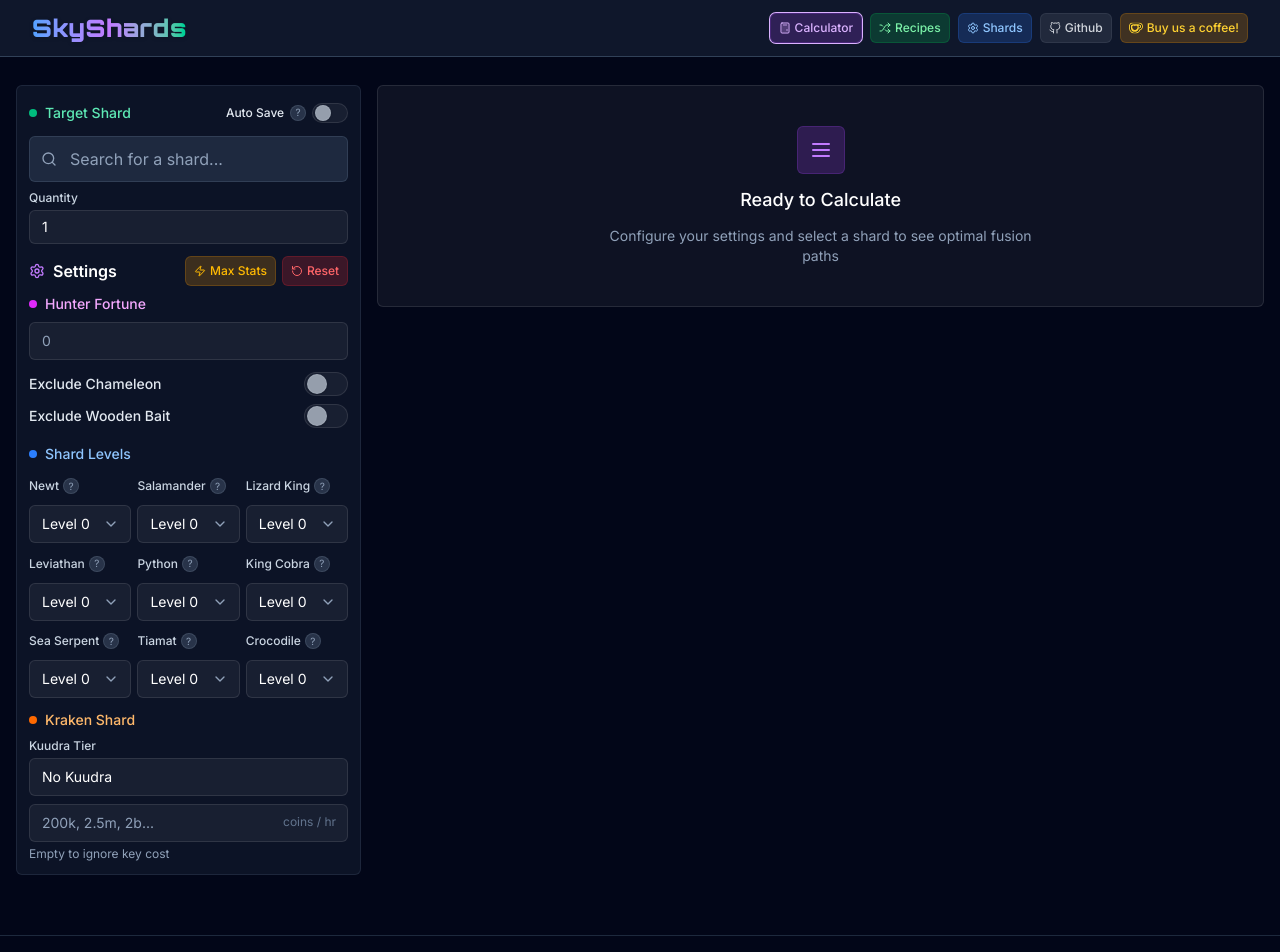
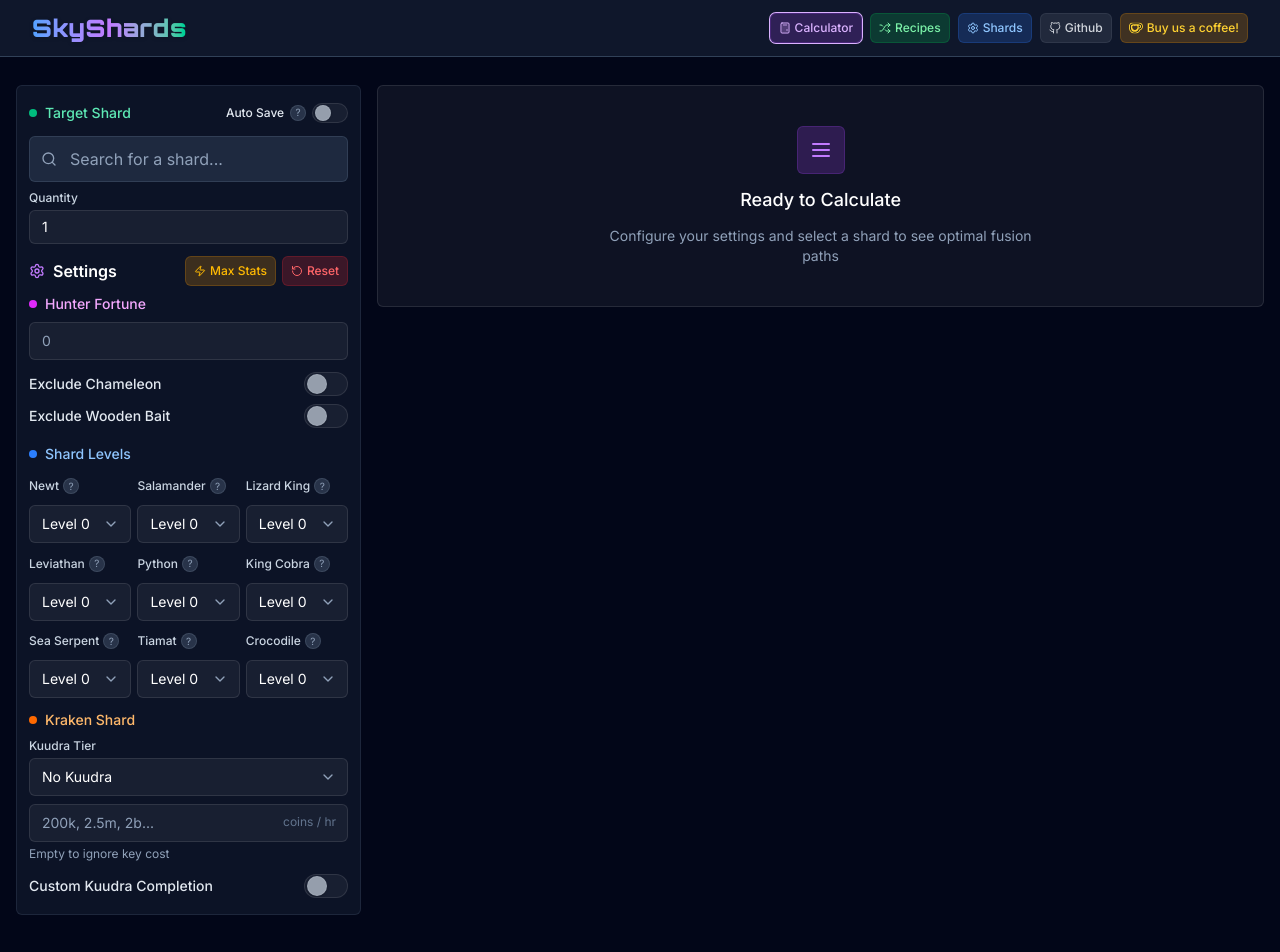
Before and after one commit to Campionnn/SkyShards, a React (Vite) app: page / in a window 1280 px wide. Shown: the top 952 px of the page. Built offline with nearby package versions, Linux system fonts and the light colour scheme.

Commit message:
added custom kuudra completion time section

```diff
--- a/src/components/calculator/KuudraDropdown.tsx
+++ b/src/components/calculator/KuudraDropdown.tsx
@@ -1,4 +1,5 @@
 import React, { useEffect, useRef, useState } from "react";
+import { ChevronDown } from "lucide-react";
 import { KUUDRA_TIERS } from "../../constants";
 
 export interface KuudraDropdownProps {
@@ -39,7 +40,7 @@ export const KuudraDropdown: React.FC<KuudraDropdownProps> = React.memo(({ value
         >
           {selectedTier?.label || "Select tier"}
         </button>
-        {/* ChevronDown icon should be imported where used */}
+        <ChevronDown className={`absolute right-3 top-1/2 transform -translate-y-1/2 w-4 h-4 text-slate-400 pointer-events-none transition-transform duration-200 ${isOpen ? "rotate-180" : ""}`} />
         {isOpen && (
           <div className="absolute z-50 w-full mt-1 bg-slate-800/95 backdrop-blur-sm border border-white/20 rounded-md shadow-xl max-h-48 overflow-y-auto">
             {KUUDRA_TIERS.map((tier) => (
--- a/src/components/forms/CalculatorForm.tsx
+++ b/src/components/forms/CalculatorForm.tsx
@@ -35,7 +35,8 @@ export const CalculatorForm: React.FC<CalculatorFormProps> = ({ onSubmit }) => {
     const updatedForm = { ...form, [field]: value };
     setForm(updatedForm);
     // Only trigger immediate submit for fields that are not 'shard' and 'quantity'
-    if (field !== "shard" && field !== "quantity") {
+    // Also exclude customKuudraTime to prevent re-render cycles
+    if (field !== "shard" && field !== "quantity" && field !== "customKuudraTime") {
       onSubmit(updatedForm);
     }
   };
@@ -83,10 +84,13 @@ export const CalculatorForm: React.FC<CalculatorFormProps> = ({ onSubmit }) => {
       crocodileLevel: 0,
       kuudraTier: "none",
       moneyPerHour: Infinity,
+      customKuudraTime: false,
+      kuudraTimeSeconds: null,
       noWoodenBait: false,
     };
     setForm(resetFormData);
     setMoneyInput(""); // Clear the input field
+    setKuudraTimeInput(""); // Clear the kuudra time input field
     setTimeout(() => {
       onSubmit(resetFormData);
     }, 0);
@@ -110,6 +114,7 @@ export const CalculatorForm: React.FC<CalculatorFormProps> = ({ onSubmit }) => {
 
   // For moneyPerHour, keep a local string state for user input
   const [moneyInput, setMoneyInput] = React.useState<string>(""); // always empty by default
+  const [kuudraTimeInput, setKuudraTimeInput] = React.useState<string>(""); // for custom kuudra time input
 
   // Set moneyPerHour to Infinity by default on mount and when target shard changes
   React.useEffect(() => {
@@ -346,6 +351,66 @@ export const CalculatorForm: React.FC<CalculatorFormProps> = ({ onSubmit }) => {
               }}
               placeholder="200k, 2.5m, 2b..."
             />
+            <div>
+              <ToggleSwitch
+                id="customKuudraTime"
+                label="Custom Kuudra Completion"
+                checked={form.customKuudraTime || false}
+                onChange={(checked) => {
+                  handleInputChange("customKuudraTime", checked);
+                  if (!checked) {
+                    // Reset time input when disabling custom time
+                    handleInputChange("kuudraTimeSeconds", null);
+                    setKuudraTimeInput("");
+                  }
+                  // Manually trigger calculation after state update
+                  setTimeout(() => {
+                    const updatedForm = { ...form, customKuudraTime: checked };
+                    if (!checked) {
+                      updatedForm.kuudraTimeSeconds = null;
+                    }
+                    onSubmit(updatedForm);
+                  }, 0);
+                }}
+              />
+              {form.customKuudraTime && (
+                <div className="space-y-1">
+                  <div className="flex items-center gap-1">
+                    <label className="block text-xs font-medium text-gray-300">Time per Run</label>
+                    <Tooltip content="This should include both the run time and downtime between runs. For example, if your actual Kuudra run takes 60 seconds but you need 20 seconds of downtime between runs, enter 80 seconds total." />
+                  </div>
+                  <div className="relative">
+                    <input
+                      type="number"
+                      min="1"
+                      value={kuudraTimeInput}
+                      onChange={(e) => {
+                        const value = e.target.value;
+                        setKuudraTimeInput(value);
+                        if (value.trim() === "") {
+                          handleInputChange("kuudraTimeSeconds", null);
+                        } else {
+                          const parsed = parseInt(value);
+                          if (!isNaN(parsed) && parsed > 0) {
+                            handleInputChange("kuudraTimeSeconds", parsed);
+                          }
+                        }
+                      }}
+                      onKeyDown={(e) => {
+                        if (e.key === "Enter") {
+                          e.preventDefault();
+                          e.currentTarget.blur();
+                        }
+                      }}
+                      placeholder={form.kuudraTier === "t5" ? "120" : "80"}
+                      className="w-full px-3 py-2 pr-16 text-sm bg-white/5 border border-white/10 rounded-md text-white placeholder-slate-400 focus:outline-none focus:ring-2 focus:ring-orange-500/50 focus:border-orange-500/50 hover:border-white/20 hover:bg-white/10 transition-all duration-200"
+                    />
+                    <div className="absolute right-3 top-2.5 text-xs text-slate-500 pointer-events-none">s / run</div>
+                  </div>
+                  <p className="text-xs text-slate-400">Override default run time for selected Kuudra tier</p>
+                </div>
+              )}
+            </div>
           </div>
         </div>
       </form>
--- a/src/components/ui/ToggleSwitch.tsx
+++ b/src/components/ui/ToggleSwitch.tsx
@@ -1,4 +1,4 @@
-import React from "react";
+import React, { useCallback } from "react";
 
 interface ToggleSwitchProps {
   label: string;
@@ -7,16 +7,27 @@ interface ToggleSwitchProps {
   id?: string;
 }
 
-export const ToggleSwitch: React.FC<ToggleSwitchProps> = ({ label, checked, onChange, id }) => (
+export const ToggleSwitch: React.FC<ToggleSwitchProps> = ({ label, checked, onChange, id }) => {
+  const handleToggle = useCallback(
+    (e: React.MouseEvent) => {
+      e.preventDefault();
+      e.stopPropagation();
+      onChange(!checked);
+    },
+    [checked, onChange]
+  );
+
+  return (
     <div className="flex items-center justify-between py-1">
-    <label htmlFor={id} className="text-sm font-medium text-slate-200 flex-1 cursor-pointer">
+      <span onClick={handleToggle} className="text-sm font-medium text-slate-200 flex-1 cursor-pointer">
         {label}
-    </label>
+      </span>
       <button
+        id={id}
         type="button"
         role="switch"
         aria-checked={checked}
-      onClick={() => onChange(!checked)}
+        onClick={handleToggle}
         className={`relative inline-flex h-6 w-11 items-center rounded-full border border-white/10 transition-colors duration-200 cursor-pointer
           ${checked ? "bg-fuchsia-600" : "bg-white/5"}
           hover:border-fuchsia-400`}
@@ -31,3 +42,4 @@ export const ToggleSwitch: React.FC<ToggleSwitchProps> = ({ label, checked, onCh
       </button>
     </div>
   );
+};
--- a/src/context/CalculatorStateContext.tsx
+++ b/src/context/CalculatorStateContext.tsx
@@ -19,6 +19,8 @@ const defaultForm: CalculationFormData = {
   crocodileLevel: 0,
   kuudraTier: "none", // No Kuudra by default
   moneyPerHour: Infinity,
+  customKuudraTime: false,
+  kuudraTimeSeconds: null,
   noWoodenBait: false,
 };
 
--- a/src/pages/CalculatorPage.tsx
+++ b/src/pages/CalculatorPage.tsx
@@ -61,6 +61,8 @@ const performCalculation = async (
     crocodileLevel: formData.crocodileLevel,
     kuudraTier: formData.kuudraTier,
     moneyPerHour: formData.moneyPerHour,
+    customKuudraTime: formData.customKuudraTime,
+    kuudraTimeSeconds: formData.kuudraTimeSeconds,
     noWoodenBait: formData.noWoodenBait,
   };
 
--- a/src/schemas/validation.ts
+++ b/src/schemas/validation.ts
@@ -17,6 +17,8 @@ export const calculationSchema = z.object({
   crocodileLevel: z.number().min(0).max(10),
   kuudraTier: z.enum(["none", "t1", "t2", "t3", "t4", "t5"]),
   moneyPerHour: z.number().min(0).nullable(),
+  customKuudraTime: z.boolean(),
+  kuudraTimeSeconds: z.number().min(1).nullable(),
   noWoodenBait: z.boolean(),
 });
 
--- a/src/services/calculationService.ts
+++ b/src/services/calculationService.ts
@@ -42,6 +42,8 @@ export class CalculationService {
       crocodileLevel: params.crocodileLevel,
       kuudraTier: params.kuudraTier,
       moneyPerHour: params.moneyPerHour,
+      customKuudraTime: params.customKuudraTime,
+      kuudraTimeSeconds: params.kuudraTimeSeconds,
       noWoodenBait: params.noWoodenBait,
     });
   }
@@ -81,7 +83,7 @@ export class CalculationService {
         if (shardId === "L15" && rate === 0) {
           // If moneyPerHour is null, treat as Infinity (ignore key cost)
           const moneyPerHour = params.moneyPerHour == null ? Infinity : params.moneyPerHour;
-          rate = this.calculateKuudraRate(params.kuudraTier, moneyPerHour);
+          rate = this.calculateKuudraRate(params.kuudraTier, moneyPerHour, params.customKuudraTime ? params.kuudraTimeSeconds : null);
         }
 
         if (rate > 0) {
@@ -129,17 +131,20 @@ export class CalculationService {
     }
   }
 
-  private calculateKuudraRate(kuudraTier: string, moneyPerHour: number): number {
+  private calculateKuudraRate(kuudraTier: string, moneyPerHour: number, customTimeSeconds: number | null = null): number {
     const tierData: Record<string, { baseTime: number; cost: number; multiplier: number }> = {
-      t1: { baseTime: 135, cost: 155000, multiplier: 1 },
-      t2: { baseTime: 135, cost: 310000, multiplier: 1 },
-      t3: { baseTime: 135, cost: 582000, multiplier: 2 },
-      t4: { baseTime: 135, cost: 1164000, multiplier: 2 },
-      t5: { baseTime: 165, cost: 2328000, multiplier: 3 },
+      t1: { baseTime: 80, cost: 155000, multiplier: 1 },
+      t2: { baseTime: 80, cost: 310000, multiplier: 1 },
+      t3: { baseTime: 80, cost: 582000, multiplier: 2 },
+      t4: { baseTime: 80, cost: 1164000, multiplier: 2 },
+      t5: { baseTime: 120, cost: 2328000, multiplier: 3 },
     };
 
     const tier = tierData[kuudraTier];
     if (!tier) return 0;
+
+    // Use custom time if provided, otherwise use default baseTime
+    const baseTime = customTimeSeconds !== null ? customTimeSeconds : tier.baseTime;
 
     // If moneyPerHour is Infinity, ignore key cost (costTime = 0)
     // If moneyPerHour is 0, treat as lowest possible rate (costTime very large)
@@ -151,7 +156,7 @@ export class CalculationService {
     } else {
       costTime = (tier.cost / moneyPerHour) * 3600;
     }
-    return tier.multiplier * (3600 / (tier.baseTime + costTime));
+    return tier.multiplier * (3600 / (baseTime + costTime));
   }
 
   public calculateMultipliers(params: CalculationParams) {
--- a/src/types/types.ts
+++ b/src/types/types.ts
@@ -96,6 +96,8 @@ export interface CalculationParams {
   crocodileLevel: number;
   kuudraTier: "none" | "t1" | "t2" | "t3" | "t4" | "t5";
   moneyPerHour: number | null;
+  customKuudraTime: boolean;
+  kuudraTimeSeconds: number | null;
   noWoodenBait: boolean;
 }
 
```
Lines whose indentation alone changed are shown as unchanged.
